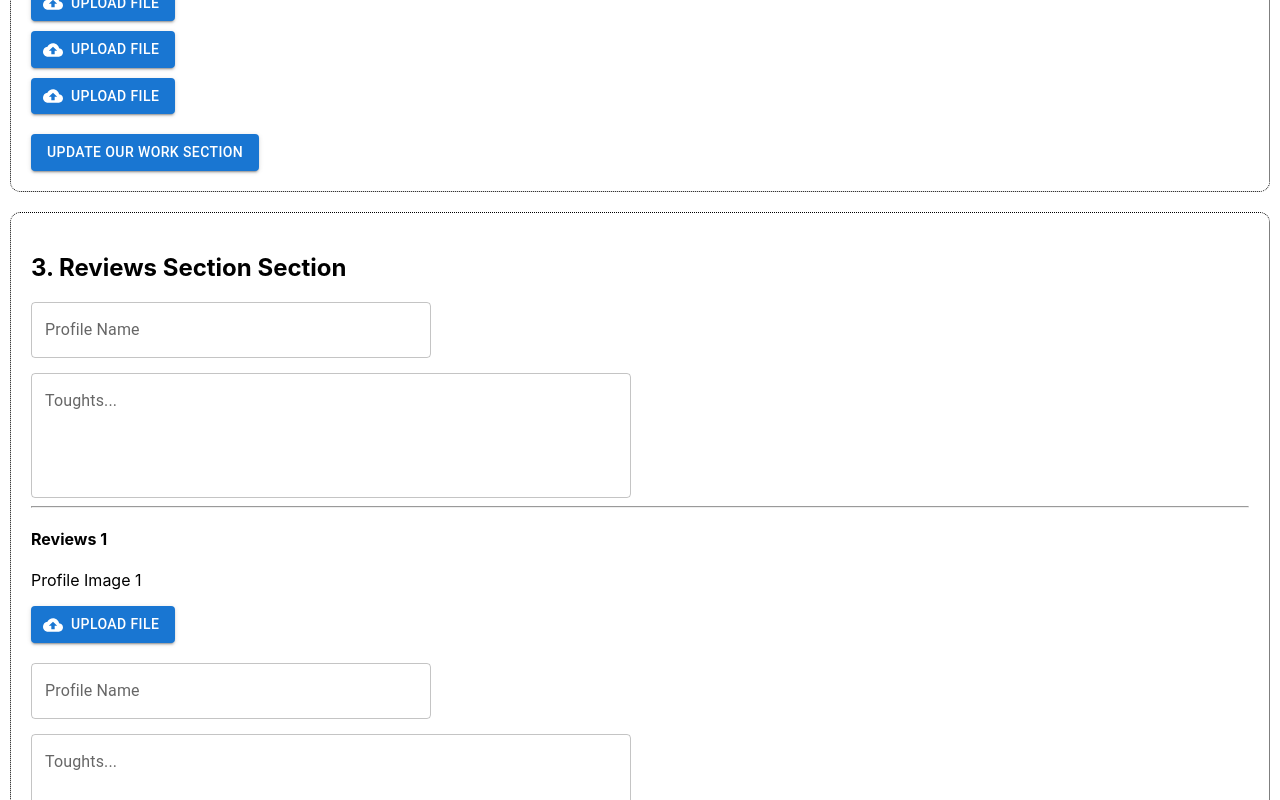
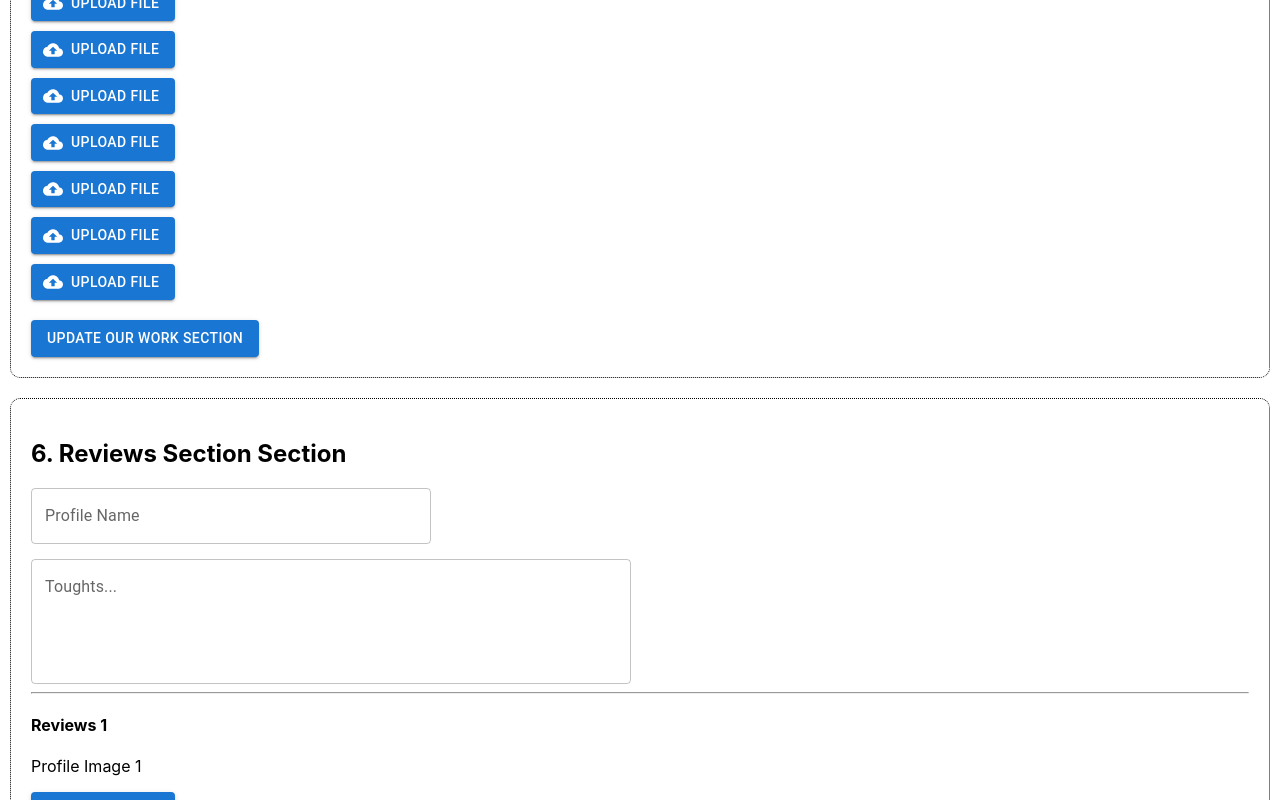
Before and after one commit to coder-Rit/decours-dashboard-client, a React (Create React App) app: page / in a window 1280 px wide. Shown: the part 2820-3620 px from the top of the page. Built offline with nearby package versions, Linux system fonts and the light colour scheme.

Commit message:
workUrl updated

```diff
--- a/src/compontents/Brands/Brands.jsx
+++ b/src/compontents/Brands/Brands.jsx
@@ -47,7 +47,7 @@ const Brands = () => {
 
   return (
     <div className="section">
-      <h2>6. Brand Section</h2>
+      <h2>7. Brand Section</h2>
 
       <div style={{ display: "flex", flexDirection: "column", gap: "10px" }}>
 
--- a/src/compontents/reviews/Reviews.jsx
+++ b/src/compontents/reviews/Reviews.jsx
@@ -72,7 +72,7 @@ const Reviews = () => {
 
   return (
     <div className="section">
-      <h2>3. Reviews Section Section</h2>
+      <h2>6. Reviews Section Section</h2>
 
       <div className="marginBottom15px">
         <TextField
--- a/src/compontents/work/OurWork.jsx
+++ b/src/compontents/work/OurWork.jsx
@@ -9,6 +9,12 @@ const OurWork = () => {
   const [imagePreview_2, set_imagePreview_2] = useState("");
   const [imagePreview_3, set_imagePreview_3] = useState("");
   const [imagePreview_4, set_imagePreview_4] = useState("");
+  const [imagePreview_5, set_imagePreview_5] = useState("");
+  const [imagePreview_6, set_imagePreview_6] = useState("");
+  const [imagePreview_7, set_imagePreview_7] = useState("");
+  const [imagePreview_8, set_imagePreview_8] = useState("");
+
+
 
   const [title_1, set_title_1] = useState("");
 
@@ -17,11 +23,17 @@ const OurWork = () => {
       !imagePreview_1 ||
       !imagePreview_2 ||
       !imagePreview_3 ||
-      !imagePreview_4
+      !imagePreview_4 ||
+      !imagePreview_5 ||
+      !imagePreview_6 ||
+      !imagePreview_7 ||
+      !imagePreview_8
     ) {
       toast.error("plz complete the section");
       return;
     }
+
+
 
     const response = await axios.post(
       "https://decours-dashboard-server.onrender.com/api/v1/updateOurWork",
@@ -29,17 +41,30 @@ const OurWork = () => {
         workTitle: title_1,
         imageUrls: [
           {
-            workUrls: imagePreview_1,
+            workUrl: imagePreview_1,
           },
           {
-            workUrls: imagePreview_2,
+            workUrl: imagePreview_2,
           },
           {
-            workUrls: imagePreview_3,
+            workUrl: imagePreview_3,
           },
           {
-            workUrls: imagePreview_4,
+            workUrl: imagePreview_4,
           },
+          {
+            workUrl: imagePreview_5,
+          },
+          {
+            workUrl: imagePreview_6,
+          },
+          {
+            workUrl: imagePreview_7,
+          },
+          {
+            workUrl: imagePreview_8,
+          },
+
         ],
       }
     );
@@ -91,6 +116,8 @@ const OurWork = () => {
             <img src={imagePreview_3} height="40px" />
           </div>
         </div>
+
+
         <div style={{ display: "flex", gap: "20px" }}>
           <InputFileUpload
             set_imagePreview={set_imagePreview_4}
@@ -100,6 +127,45 @@ const OurWork = () => {
             <img src={imagePreview_4} height="40px" />
           </div>
         </div>
+
+        <div style={{ display: "flex", gap: "20px" }}>
+          <InputFileUpload
+            set_imagePreview={set_imagePreview_5}
+          ></InputFileUpload>
+
+          <div>
+            <img src={imagePreview_5} height="40px" />
+          </div>
+        </div>
+        <div style={{ display: "flex", gap: "20px" }}>
+          <InputFileUpload
+            set_imagePreview={set_imagePreview_6}
+          ></InputFileUpload>
+
+          <div>
+            <img src={imagePreview_6} height="40px" />
+          </div>
+        </div>
+        <div style={{ display: "flex", gap: "20px" }}>
+          <InputFileUpload
+            set_imagePreview={set_imagePreview_7}
+          ></InputFileUpload>
+
+          <div>
+            <img src={imagePreview_7} height="40px" />
+          </div>
+        </div>
+        <div style={{ display: "flex", gap: "20px" }}>
+          <InputFileUpload
+            set_imagePreview={set_imagePreview_8}
+          ></InputFileUpload>
+
+          <div>
+            <img src={imagePreview_8} height="40px" />
+          </div>
+        </div>
+
+
       </div>
 
       <div className="update_section_btn">
```
